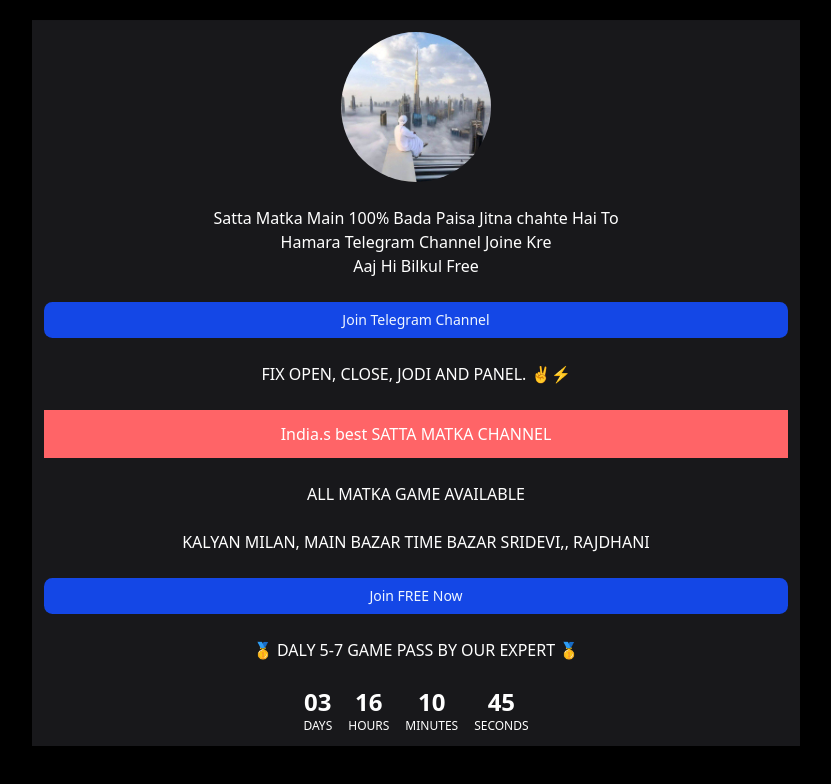
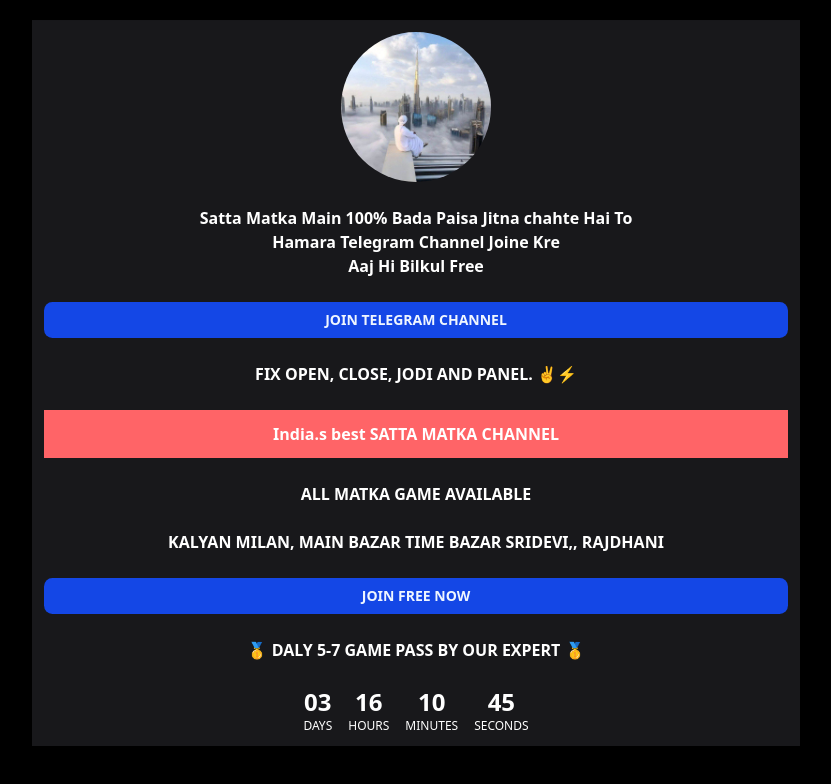
Before and after one commit to swassilver/rajbhaivipmatka, a Next.js app: page / in a window 1280 px wide. Shown: the top 784 px of the page, without its empty margins (224-1055 px from the left). Built offline with nearby package versions, Linux system fonts and the light colour scheme.

Commit message:
Update page.tsx
n

```diff
--- a/src/app/page.tsx
+++ b/src/app/page.tsx
@@ -15,33 +15,33 @@
           height={150}
           className="rounded-full mx-auto"
         />
-        <p className="text-center text-card">
+        <p className="text-center text-card font-bold">
           Satta Matka Main 100% Bada Paisa Jitna chahte Hai To{" "}
           <br className="md:block hidden" />
           Hamara Telegram Channel Joine Kre <br className="md:block hidden" />
           Aaj Hi Bilkul Free
         </p>
-        <Button className="rounded-md w-full" asChild>
+        <Button className="rounded-md w-full uppercase font-bold py-3" asChild>
           <Link href="https://t.me/+nSKSfeVRtBxmYWVl">
             Join Telegram Channel
           </Link>
         </Button>
-        <p className="text-card text-center">
+        <p className="text-card text-center font-bold">
           FIX OPEN, CLOSE, JODI AND PANEL. ✌⚡
         </p>
         <div className="w-full p-3 bg-red-400">
-          <p className="text-card text-center">
+          <p className="text-card text-center font-bold">
             India.s best SATTA MATKA CHANNEL
           </p>
         </div>
-        <p className="text-card text-center">ALL MATKA GAME AVAILABLE</p>
-        <p className="text-card text-center">
+        <p className="text-card text-center font-bold">ALL MATKA GAME AVAILABLE</p>
+        <p className="text-card text-center font-bold">
           KALYAN MILAN, MAIN BAZAR TIME BAZAR SRIDEVI,, RAJDHANI
         </p>
-        <Button className="rounded-md w-full">
+        <Button className="rounded-md uppercase font-bold py-3 w-full">
           <Link href="https://t.me/+nSKSfeVRtBxmYWVl">Join FREE Now</Link>
         </Button>
-        <p className="text-card text-center">
+        <p className="text-card text-center font-bold">
           🥇 DALY 5-7 GAME PASS BY OUR EXPERT 🥇
         </p>
 
```
